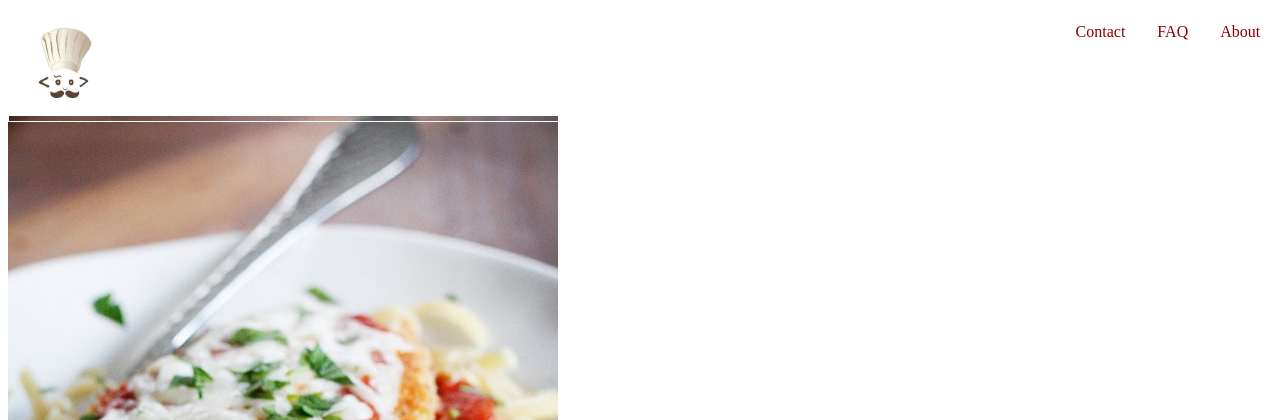
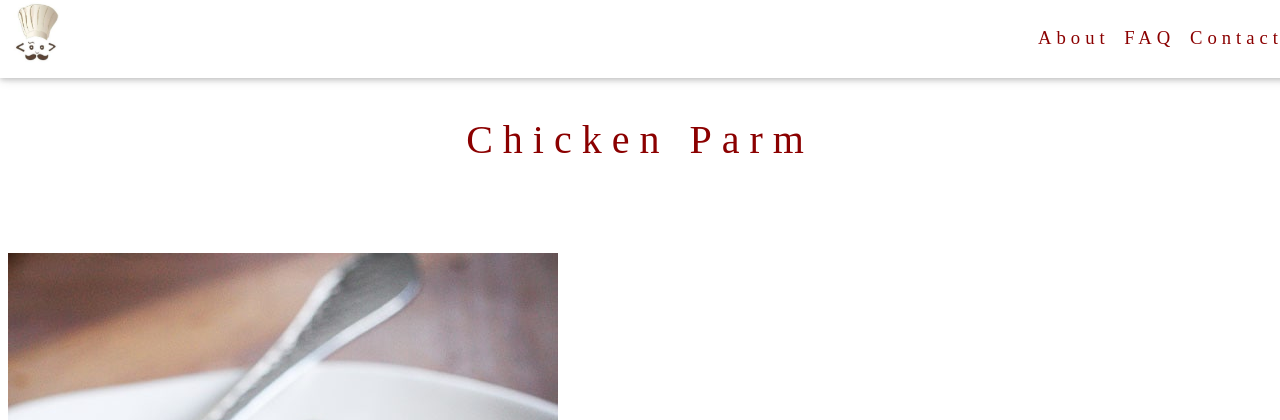
Before and after one commit to WebProgramming-Spring2020/RecipeBook, a PHP site: page /ChickenParm.html in a window 1280 px wide. Shown: the top 420 px of the page. Run offline with PHP 8.4, Linux system fonts and the light colour scheme.

Commit message:
Makes the navbar on the recipe page the same as the homepage.

```diff
--- a/ChickenParm.html
+++ b/ChickenParm.html
@@ -1,10 +1,35 @@
 <!doctype html>
 <html>
 <head>
-<title> Stuff </title>
+<title>Code Chefs:Chicken Parm</title>
 <link rel="stylesheet" type="text/css" href="miniproject1.css">
+
+<!-- Nav Bar -->
+<div class="navbar">
+	<a href="#Home" class="topL">Home</a> <img src="codecheflogo.jpg"
+		class="codecheflogo">
+</div>
+<div class="topR">
+	<a href="#About">About</a> <span class="tab"></span> <a href="#FAQ">FAQ</a>
+	<span class="tab"></span> <a href="#Contact">Contact</a> <span
+		class="tab"></span>
+</div>
+
+<br>
+<br>
+<br>
+<br>
+<br>
+<br>
+<div class="recipeTitle">Chicken Parm</div>
+<br>
+<br>
+
+
 </head>
 <body>
+
+<!--
 <div id = "one">
 
 	<ul id = "ul1">
@@ -14,10 +39,8 @@
 		<li style = "float : right"><a href = "#contact"> Contact </a></li>
 	</ul>
 </div>
+-->
 
-<br>
-<br>
-<br>
 <br>
 <br>
 <br>
--- a/miniproject1.css
+++ b/miniproject1.css
@@ -16,6 +16,18 @@
 		position: -webkit-sticky;
 		position: sticky;
 		top: 0;
+		z-index: 1;
+	}
+
+	.recipeTitle{
+		font-family: "Playfair Display";
+		letter-spacing: 10px;
+		text-align: center;
+		font-size: 30pt;
+		color: darkred;
+		position: -webkit-sticky;
+		position: sticky;
+		top: 15px;
 		z-index: 1;
 	}
 
```
